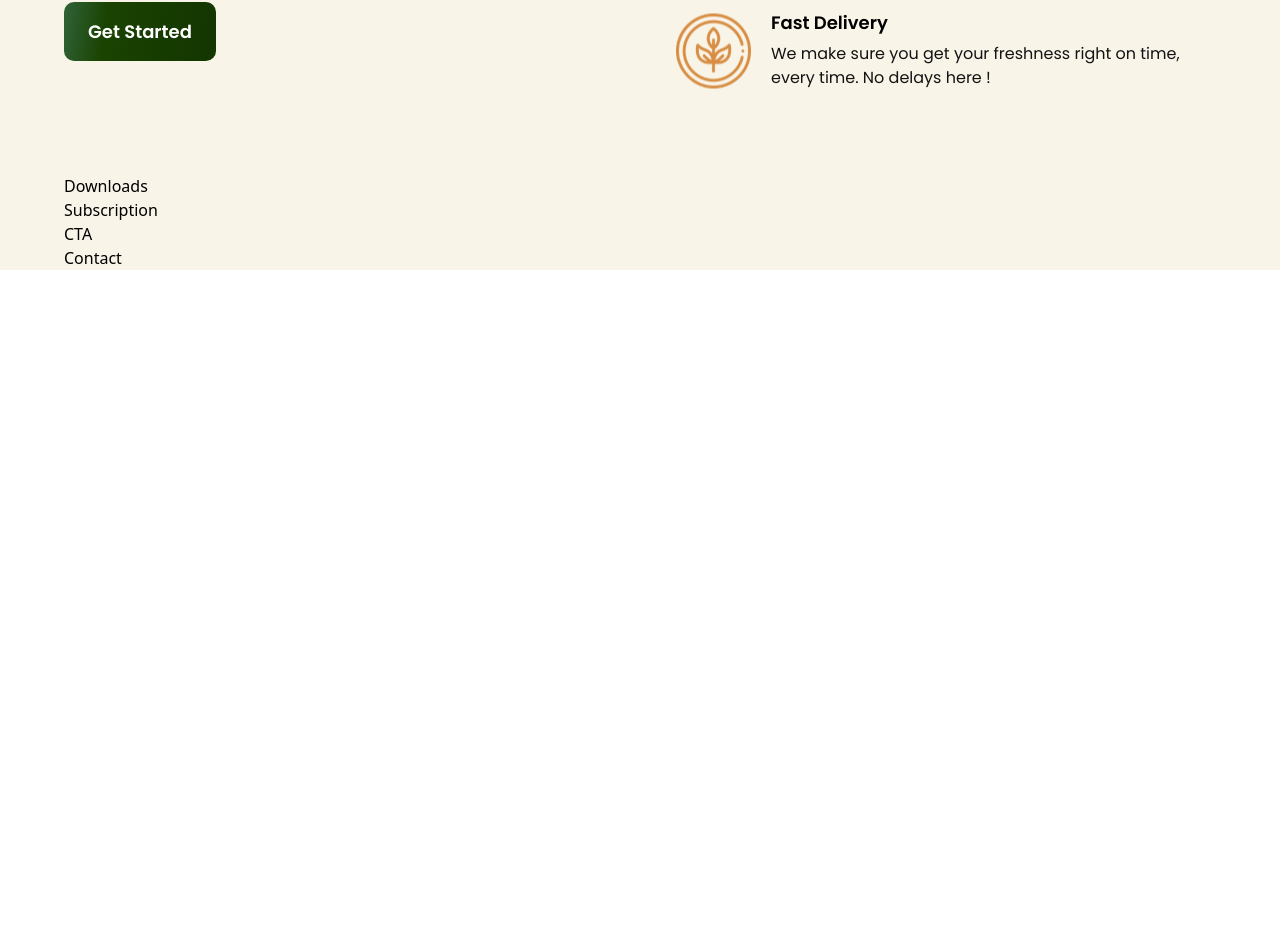
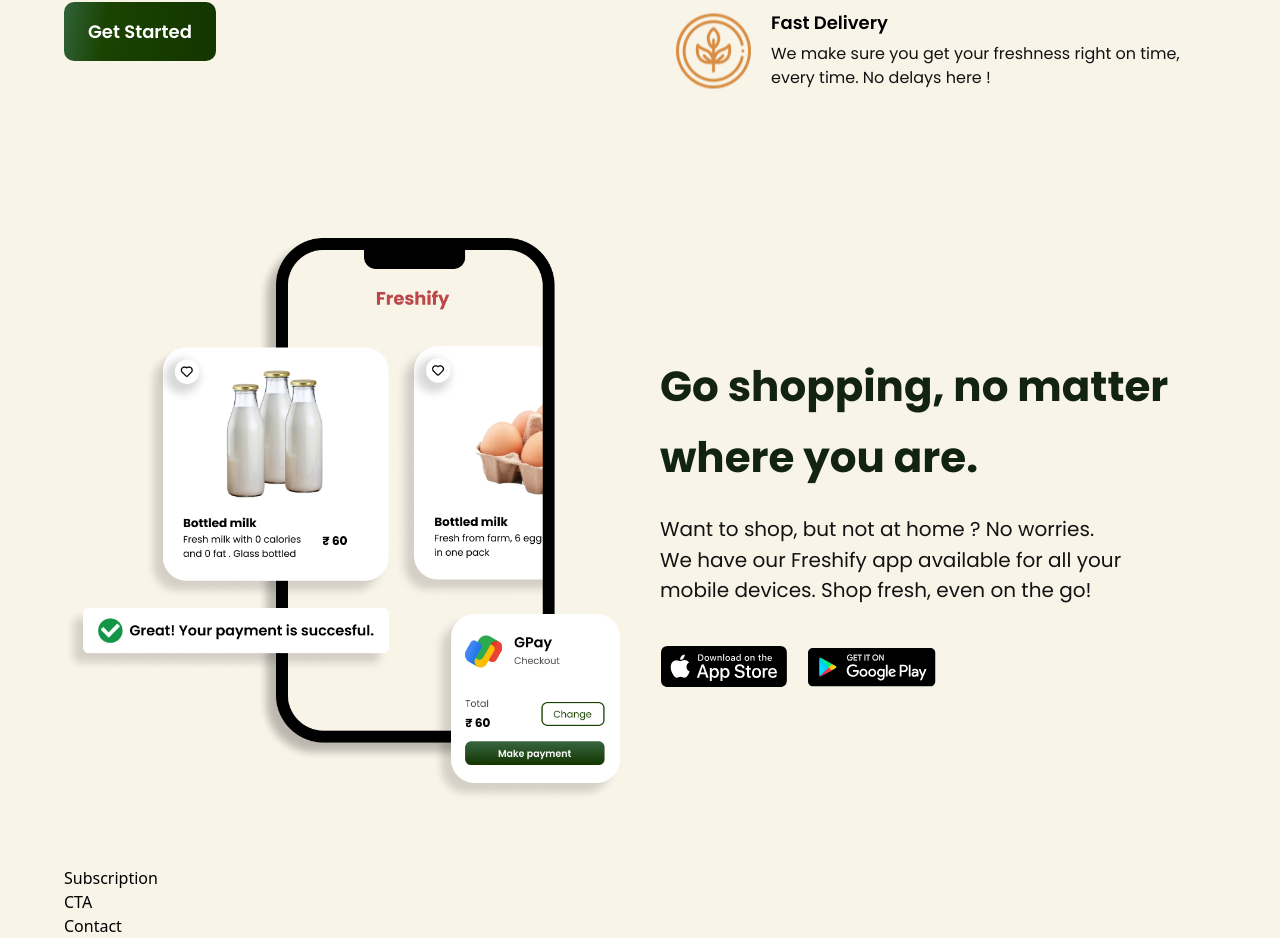
Before and after one commit to mrpranavr/Freshify_website, a React (Vite) app: page / in a window 1280 px wide. Shown: the part 1390-2328 px from the top of the page. Before the commit the page ends 1660 px from the top, so only its background shows below. Built offline with nearby package versions, Linux system fonts and the light colour scheme.

Commit message:
Download section added

```diff
--- a/src/assets/index.js
+++ b/src/assets/index.js
@@ -17,6 +17,8 @@
 import close from './close.svg'
 import menu from './menu.svg'
 import star from './star.svg'
+import apple from './apple.svg'
+import google from './google.svg'
 
 export {
     customerImg,
@@ -37,5 +39,7 @@
     twoMilk,
     close,
     menu,
-    star
+    star,
+    apple,
+    google
 }
--- a/src/components/Downloads.jsx
+++ b/src/components/Downloads.jsx
@@ -1,9 +1,41 @@
-import React from 'react'
+import React from "react";
+import styles, { layout } from "../style";
+import { apple, google, phone } from "../assets";
 
 const Downloads = () => {
-  return (
-    <div>Downloads</div>
-  )
-}
+    return (
+        <section id="download" className={layout.sectionReverse}>
+            <div className={layout.sectionImgReverse}>
+                <img
+                    src={phone}
+                    alt="phone"
+                    className="w-[100%] h-[100%] relative z-[5] "
+                />
+            </div>
 
-export default Downloads
+            <div className={layout.sectionInfo}>
+                <h2 className={styles.heading2}>
+                    Go shopping, no matter <br className="sm:block hidden" />
+                    where you are.
+                </h2>
+
+                <p className={`${styles.paragraph} mt-[20px] max-w-[470px]`}>
+                    Want to shop, but not at home ? No worries. We have our
+                    Freshify app available for all your mobile devices. Shop
+                    fresh, even on the go!
+                </p>
+
+                <div className="flex flex-row flex-wrap sm:mt-10 mt-6" >
+                  <a href="apple-store">
+                    <img src={apple} alt='apple-store' className='w-[128px] h-[42px] object-contain mr-5 cursor-pointer' />
+                  </a>
+                  <a href="play-store">
+                    <img src={google} alt='play-store' className='w-[128px] h-[42px] object-contain cursor-pointer' />
+                  </a>
+                </div>
+            </div>
+        </section>
+    );
+};
+
+export default Downloads;
--- a/src/constants/index.js
+++ b/src/constants/index.js
@@ -1,4 +1,4 @@
-import { fresh, organic  } from "../assets"
+import { fresh, organic, twoMilk, fourMilk, milkChicken  } from "../assets"
 
 
 export const navLinks = [
@@ -40,3 +40,27 @@
         content: "We make sure you get your freshness right on time, every time. No delays here !"
     },
 ]
+
+export const subscriptions = [
+    {
+        id: 'subsription-1',
+        name: 'Weekly milk pack',
+        amount: '₹ 825',
+        days: 15,
+        image: twoMilk
+    },
+    {
+        id: 'subsription-2',
+        name: 'Monthly milk pack',
+        amount: '₹ 1560',
+        days: 31,
+        image: fourMilk
+    },
+    {
+        id: 'subsription-3',
+        name: 'Weekly Combo pack',
+        amount: '₹ 825',
+        days: 7,
+        image: milkChicken
+    }
+]
```
Also changed, not shown: src/assets/apple.svg (added), src/assets/google.svg (added).
